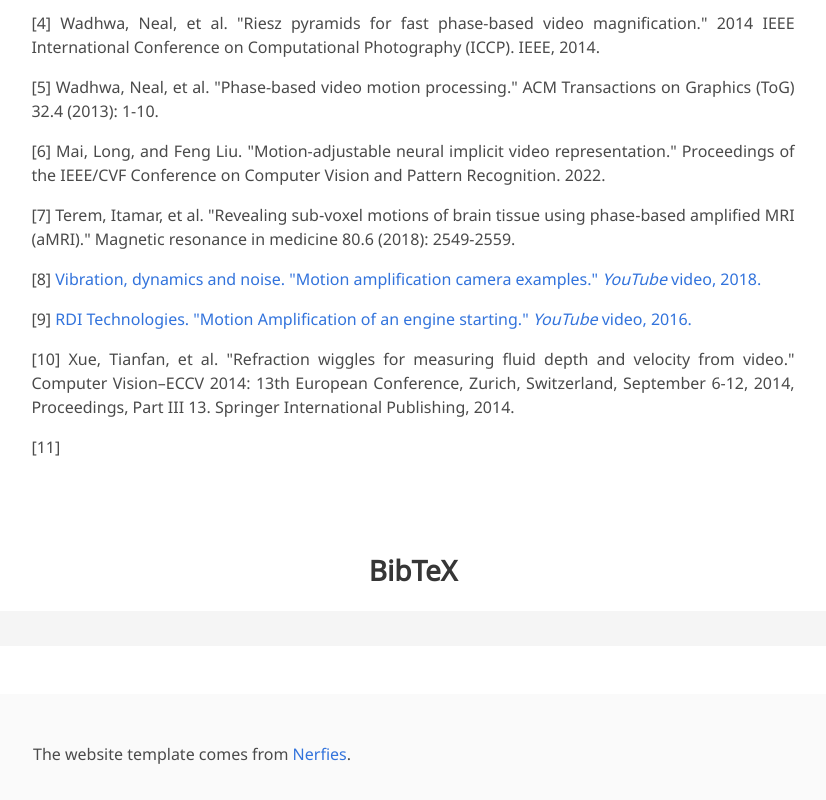
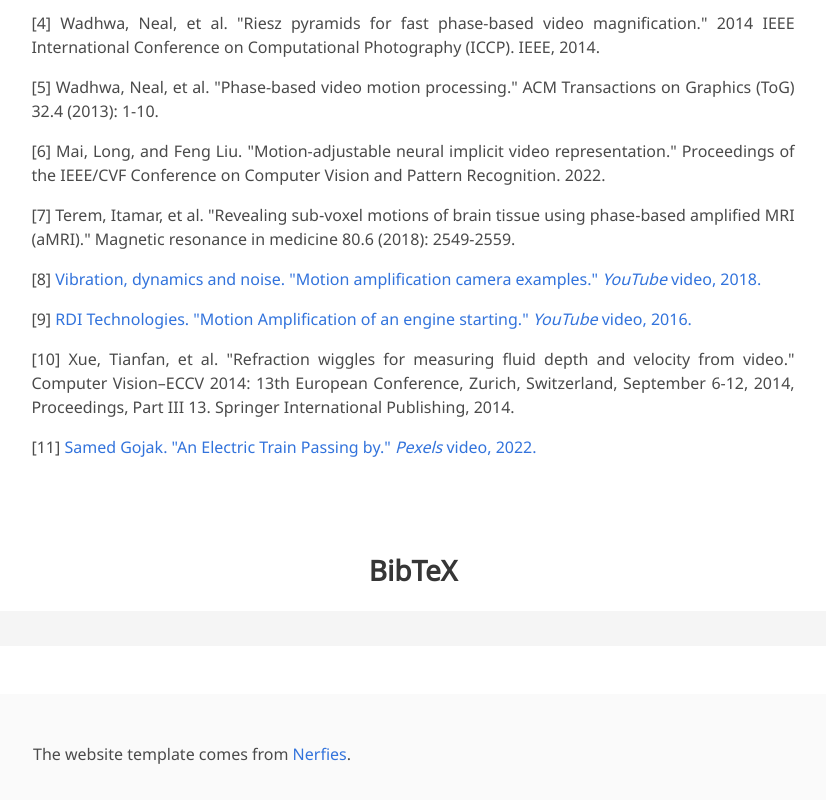
Before and after one commit to dangeng/mm_test_website, a plain HTML site: page index.html in a window 1280 px wide. Shown: the part 7867-8667 px from the top of the page, without its empty margins (227-1053 px from the left). Drawn offline with nearby package versions, Linux system fonts and the light colour scheme; some icons are missing; a web font is replaced by a local one.

Commit message:
add source for train

```diff
--- a/index.html
+++ b/index.html
@@ -918,7 +918,7 @@
             [10] Xue, Tianfan, et al. "Refraction wiggles for measuring fluid depth and velocity from video." Computer Vision–ECCV 2014: 13th European Conference, Zurich, Switzerland, September 6-12, 2014, Proceedings, Part III 13. Springer International Publishing, 2014.
           </p>
           <p id="ref-train1">
-            [11]
+            [11] <a href="https://www.pexels.com/video/an-electric-train-passing-by-12955565/">Samed Gojak. "An Electric Train Passing by." <em>Pexels</em> video, 2022.</a>
           </p>
         </div>
       </div>
```
